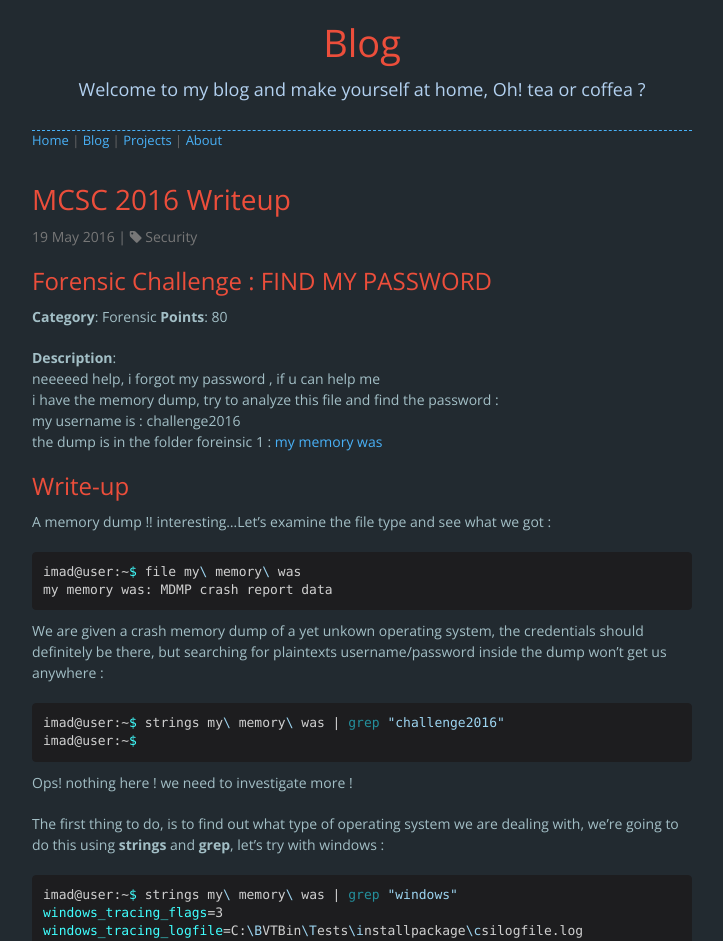
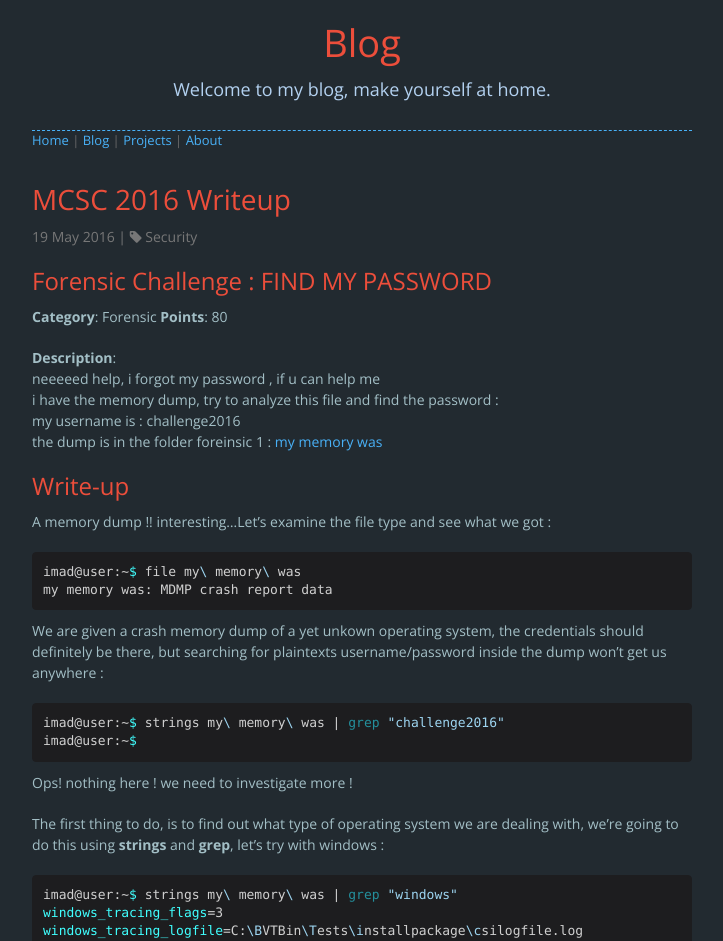
Before and after one commit to imadhsissou/imadhsissou.github.io, a Jekyll site: the page built from _posts/2016-05-19-mcsc16-writeup.md, in a window 1280 px wide. Shown: the top 941 px of the page, without its empty margins (278-1001 px from the left). Built offline with Jekyll 4.4.1, drawn with Linux system fonts in a browser that asks for light colours; nearby versions of some CDN libraries; comment, search, counter and statistics services are not loaded.

Commit message:
Update title_blog.html

```diff
--- a/_includes/title_blog.html
+++ b/_includes/title_blog.html
@@ -3,7 +3,7 @@
     <a id="sitename" >Blog</a>
   </h1>
 
-  <p>Welcome to my blog and make yourself at home, Oh! tea or coffea ?</p>
+  <p>Welcome to my blog, make yourself at home.</p>
 
   <hr/>
   {% include nav-links.html %}
```
